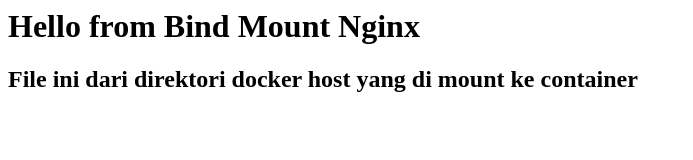
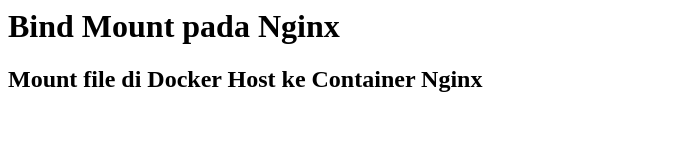
Before and after one commit to techwibi/tutorial-docker, a plain HTML site: page docker-storage/bind-mount/nginx/directory/index.html in a window 1280 px wide. Shown: the whole page, without its empty margins (0-693 px from the left). Drawn offline with Linux system fonts and the light colour scheme.

Commit message:
Update index.html

```diff
--- a/docker-storage/bind-mount/nginx/directory/index.html
+++ b/docker-storage/bind-mount/nginx/directory/index.html
@@ -1,2 +1,2 @@
-<h1>Hello from Bind Mount Nginx</h1>
-<h2>File ini dari direktori docker host yang di mount ke container</h2>
+<h1>Bind Mount pada Nginx</h1>
+<h2>Mount file di Docker Host ke Container Nginx</h2>
```
